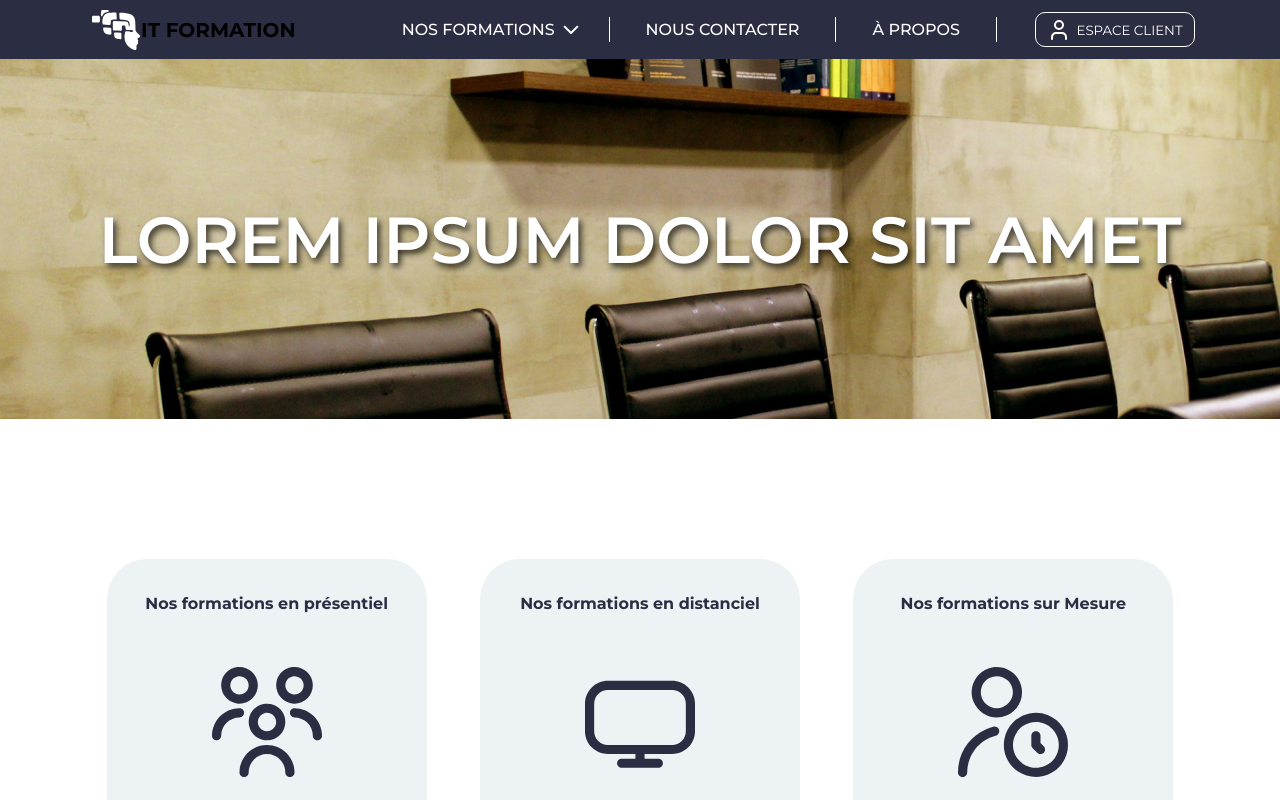
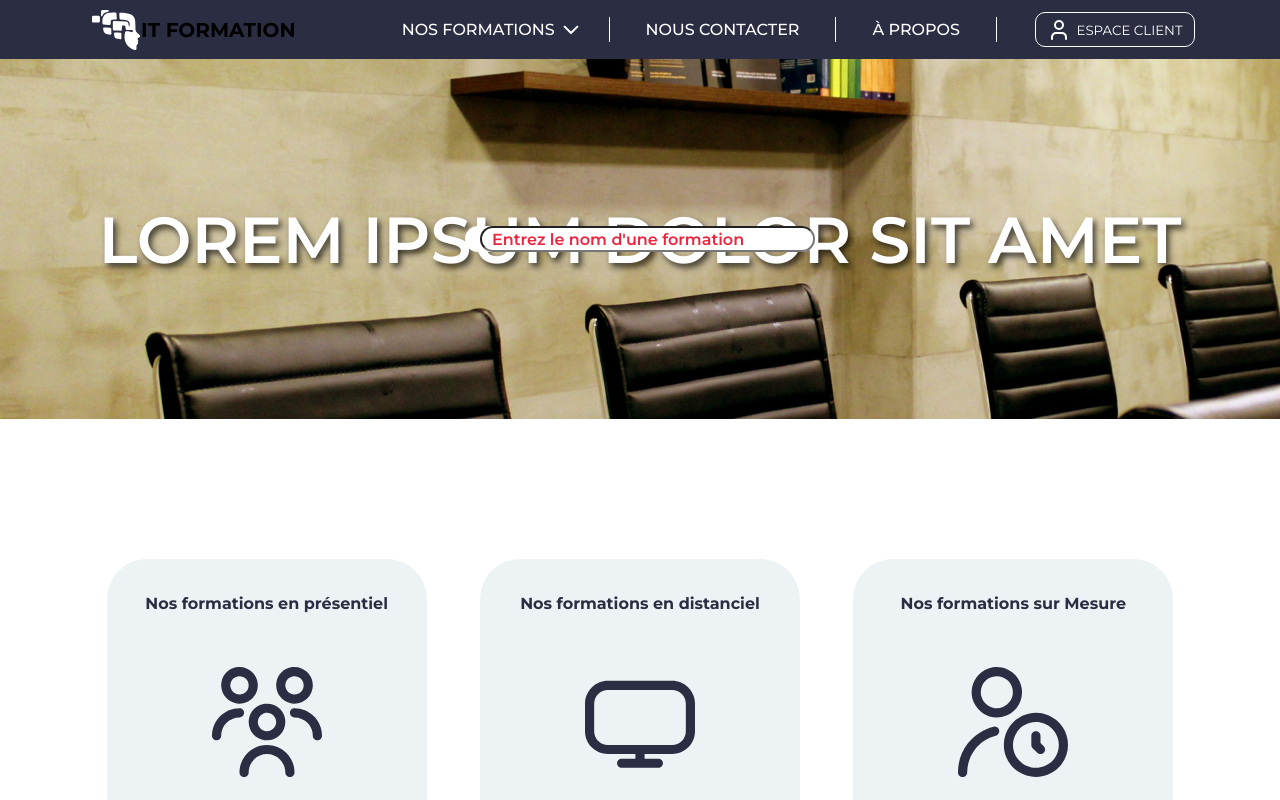
Before and after one commit to BastienCay/Front_IT_Formation, an Angular app in the folder IT_Formation/: page /home-page in a window 1280 px wide. Shown: the top 800 px of the page. Built offline with nearby package versions, Linux system fonts and the light colour scheme.

Commit message:
v2: - texte de la barre de recherche ok (le texte passe du saumon en noir et le "entrez le nom d'une formation" s'enlève lorsque l'utilisateur commence à écrire dans la search bar), - surlignage de la search bar en orange quand la souris passe dessus

```diff
--- /dev/null
+++ b/IT_Formation/src/app/commons/search-bar/search-bar.component.css
@@ -0,0 +1,68 @@
+.blocGris{
+    display:            flex;
+    align-items:        center;
+    justify-content:    center;
+
+    width:              580 px;
+    height:             50 px;
+    border-radius:      30 px;
+    flex-shrink:        0;
+
+    background:         1px solid #EDF2F4;
+
+    grid-row-start:     2 px;
+    grid-column-start:  2 px;
+    /*width:              35vw;
+    height:             5vh;*/
+    padding-left:       15px;
+}
+
+.blocBlanc{
+    display:            flex;
+    align-items:        center;
+    justify-content:    center;
+
+    width:              fixed 640 px;
+    height:             fixed 120 px;
+    border-radius:      20px;
+    flex-shrink:        0;
+    background:         #FFF;
+
+    grid-column-start:  5;
+    grid-column-end:    9;
+    grid-row-start:     3;
+ }
+
+ input{
+    width:              319px;
+    height:             20px;
+    flex-shrink:        0;
+    color:              black;
+
+    font-family:        Montserrat;
+    font-size:          16px;
+    font-style:         normal;
+    font-weight:        600;
+    line-height:        normal;
+    padding-left:       10px;
+
+    display:            flex;
+    align-items:        center;
+    justify-content:    center;
+    border-radius:      20px;
+    flex-shrink:        0;
+ }
+
+ input:hover{
+    outline:            none;
+    border-color:       #EF233C; /* Couleur de la bordure lorsqu'il est en focus */
+    box-shadow:         0 0 2px black;
+ }
+
+ input::placeholder{
+    color:              #EF233C;
+    font-size:          16px;
+    font-style:         normal;
+    font-weight:        600;
+    line-height:        normal;
+}
--- /dev/null
+++ b/IT_Formation/src/app/commons/search-bar/search-bar.component.html
@@ -0,0 +1,6 @@
+<div class="blocBlanc">
+    <div class="blocGris">
+        <!--<p>{{searchBar}}</p>-->
+        <input type="text" placeholder="Entrez le nom d'une formation" name="searchFormation" [(ngModel)]='searchBar'/>
+    </div>
+</div>
--- /dev/null
+++ b/IT_Formation/src/app/commons/search-bar/search-bar.component.ts
@@ -0,0 +1,13 @@
+import { Component } from '@angular/core';
+import { FormsModule } from '@angular/forms';
+
+@Component({
+  selector: 'app-search-bar',
+  standalone: true,
+  imports: [FormsModule],
+  templateUrl: './search-bar.component.html',
+  styleUrl: './search-bar.component.css'
+})
+export class SearchBarComponent {
+  searchBar: String = "";
+}
--- a/IT_Formation/src/app/pages/home-page/home-page.component.css
+++ b/IT_Formation/src/app/pages/home-page/home-page.component.css
@@ -2,6 +2,12 @@
     background-image: url("../../../assets/background/background-header-title-01.png");
     width: 100vw;
     height: 360px;
+}
+
+app-search-bar{
+    position:           absolute;
+    width:              fixed 640 px;
+    height:             fixed 120 px;
 }
 
 .assombrir{
--- a/IT_Formation/src/app/pages/home-page/home-page.component.html
+++ b/IT_Formation/src/app/pages/home-page/home-page.component.html
@@ -3,6 +3,7 @@
     <div id="banniere"></div>
     <!-- <div class="assombrir"></div> -->
     <h2>Lorem ipsum dolor sit amet</h2>
+    <app-search-bar></app-search-bar>
 </section>
 
 <div id="card_zone">
--- a/IT_Formation/src/app/pages/home-page/home-page.component.ts
+++ b/IT_Formation/src/app/pages/home-page/home-page.component.ts
@@ -4,13 +4,14 @@ import { FooterComponent } from "../../commons/footer/footer.component";
 import { CardPartenersComponent } from "../../commons/cards/card-parteners/card-parteners.component";
 import { CardHomePageTypeFormationComponent } from "../../commons/cards/card-home-page-type-formation/card-home-page-type-formation.component";
 import { CardNotationComponent } from "../../commons/cards/card-notation/card-notation.component";
+import { SearchBarComponent } from "../../commons/search-bar/search-bar.component";
 
 @Component({
     selector: 'app-home-page',
     standalone: true,
     templateUrl: './home-page.component.html',
     styleUrl: './home-page.component.css',
-    imports: [HeaderComponent, FooterComponent, CardPartenersComponent, CardHomePageTypeFormationComponent, CardNotationComponent]
+    imports: [HeaderComponent, FooterComponent, CardPartenersComponent, CardHomePageTypeFormationComponent, CardNotationComponent, SearchBarComponent]
 })
 export class HomePageComponent {
 
```
